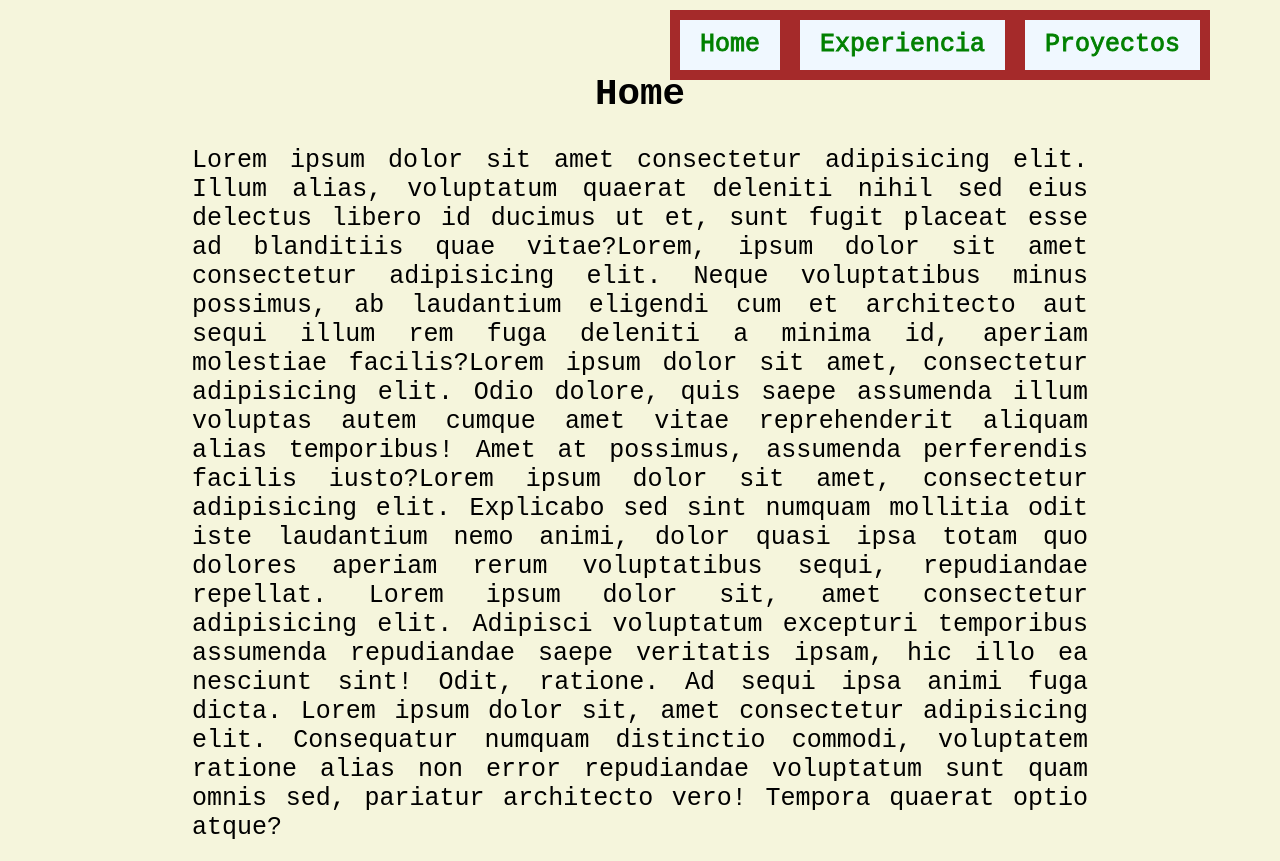
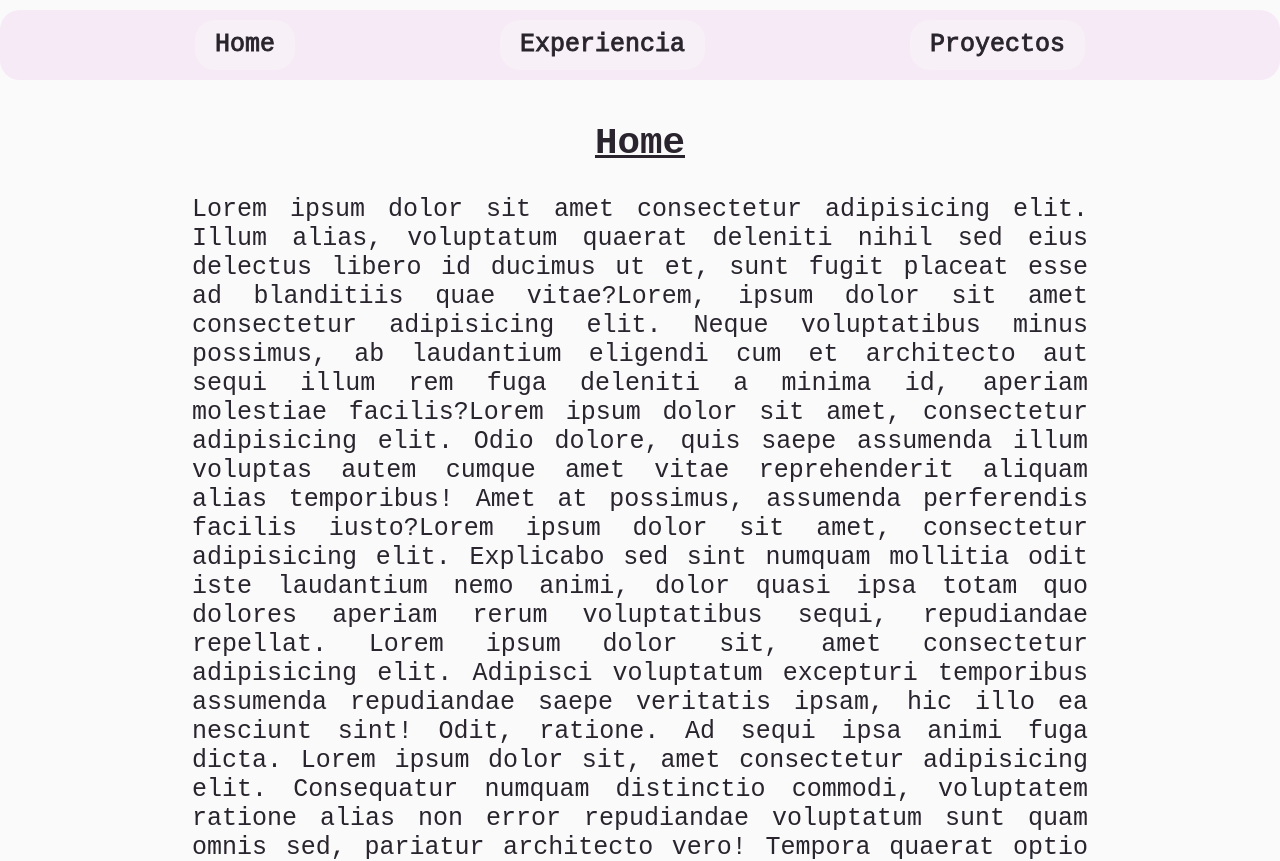
Before and after one commit to CristinaMateo/Portfolio, a React (Vite) app: page / in a window 1280 px wide. Shown: the top 861 px of the page. Built offline with nearby package versions, Linux system fonts and the light colour scheme.

Commit message:
color pallete and nav

```diff
--- a/src/styles/components/_Header.scss
+++ b/src/styles/components/_Header.scss
@@ -1,33 +1,41 @@
 @import '../utils/variables.scss';
 
+
+header{
+    margin-bottom: 80px;
+
+}
 nav {
     display: flex;
     line-height: 40%;
-    width:fit-content;
-    margin: 10px ;
+    margin: 10px auto;
     position: fixed;
     top: 0px;
-    right: 50px;
-    margin-right: 20px;
-    justify-content: end;
-    background-color: brown;
+    right: 0px;
+    background-color: #f5eaf5;
+    border-radius: 20px;
+    width: 100%;
+    justify-content: space-evenly;
 }
 
 nav>a {
     text-decoration: none;
     padding: 10px;
-    text-align: center;
-    color: green;
+    text-align: center;;
     -webkit-text-stroke-width: 0.9px;
     padding: 20px;
     margin: 10px;
-    background-color: aliceblue;
+    background-color: $backdark;
+    color: $text;
+    border-radius: 20px;
 
     &:hover {
-        background-color: lightgreen;
+        background-color: $light;
+        color:$dark
     }
 
     &:active {
-        background-color: darkgreen;
+        background-color: $dark;
+        color:$light;
     }
 }
--- a/src/styles/components/_Home.scss
+++ b/src/styles/components/_Home.scss
@@ -3,3 +3,19 @@
 p{
     text-align: justify;
 }
+a{
+    color: $text;
+    &:hover {
+        background-color: $light;
+        color:$dark
+    }
+
+    &:active {
+        background-color: $dark;
+        color:$light;
+    }
+}
+
+h1{
+    text-decoration: underline;
+}
--- a/src/styles/utils/variables.scss
+++ b/src/styles/utils/variables.scss
@@ -0,0 +1,6 @@
+$background: #fafafa;
+$backdark:#f7f1f7;
+$text:#29242D;
+$light:#C9A6B9;
+$dark:#6D435A;
+$accent:#0F433F;
--- a/src/styles/views/_App.scss
+++ b/src/styles/views/_App.scss
@@ -8,8 +8,10 @@
     max-width: 70vw;
     padding: 2rem;
     font-family:'Courier New', Courier, monospace;
+    color: $text;
 }
 
 body {
-    background-color: beige;
+    background-color: $background;
+
 }
```
